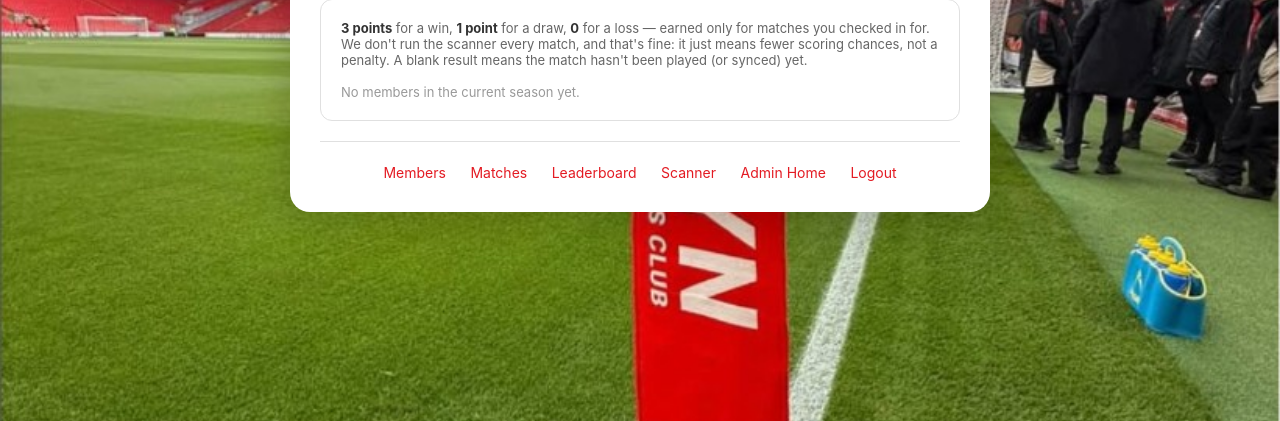
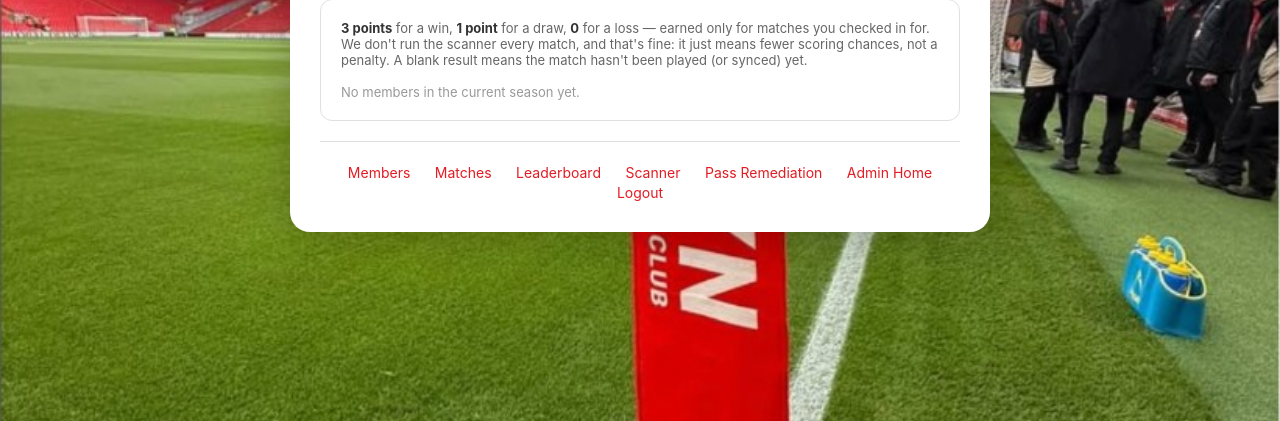
Before and after one commit to teotauy/OLSCDig, a Flask app: page /admin/leaderboard in a window 1280 px wide. Shown: the part 281-702 px from the top of the page. Run offline with Flask 3, Linux system fonts and the light colour scheme; the visitor is signed in with stand-in values (Sample User, id 1); data that the repository does not hold is empty; some libraries are stand-ins or nearby versions.

Commit message:
Link the pass-remediation page from the admin nav
It existed but was only reachable by typing the URL directly.

Co-Authored-By: Claude Sonnet 5 <noreply@anthropic.com>

```diff
--- a/templates/_admin_footer.html
+++ b/templates/_admin_footer.html
@@ -3,6 +3,7 @@
     <a href="{{ url_for('admin_matches') }}">Matches</a>
     <a href="{{ url_for('admin_leaderboard') }}">Leaderboard</a>
     <a href="{{ url_for('scanner') }}">Scanner</a>
+    <a href="{{ url_for('admin_pass_remediation') }}">Pass Remediation</a>
     <a href="{{ url_for('admin_index') }}">Admin Home</a>
     <a href="{{ url_for('logout') }}">Logout</a>
 </div>
```
